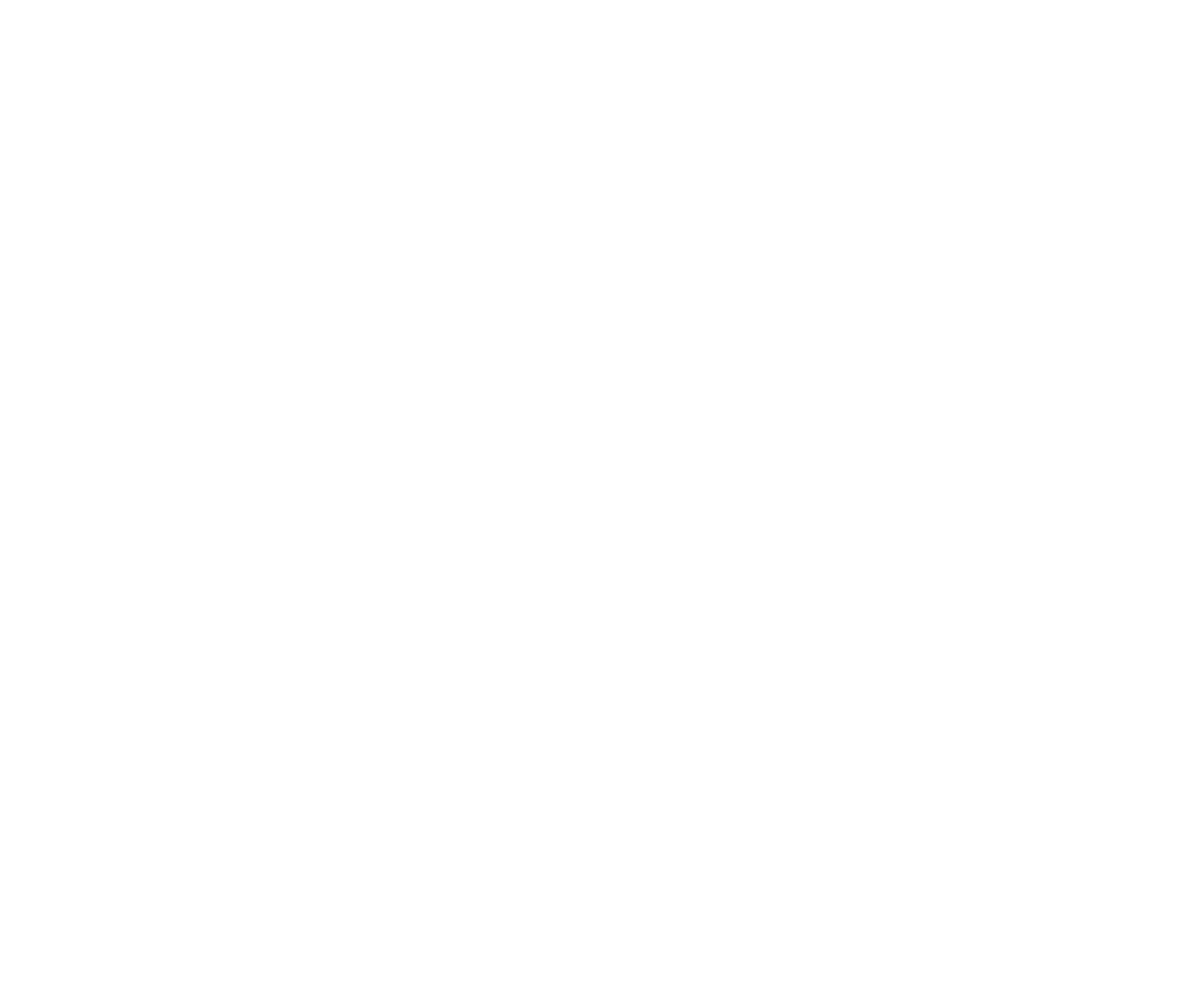
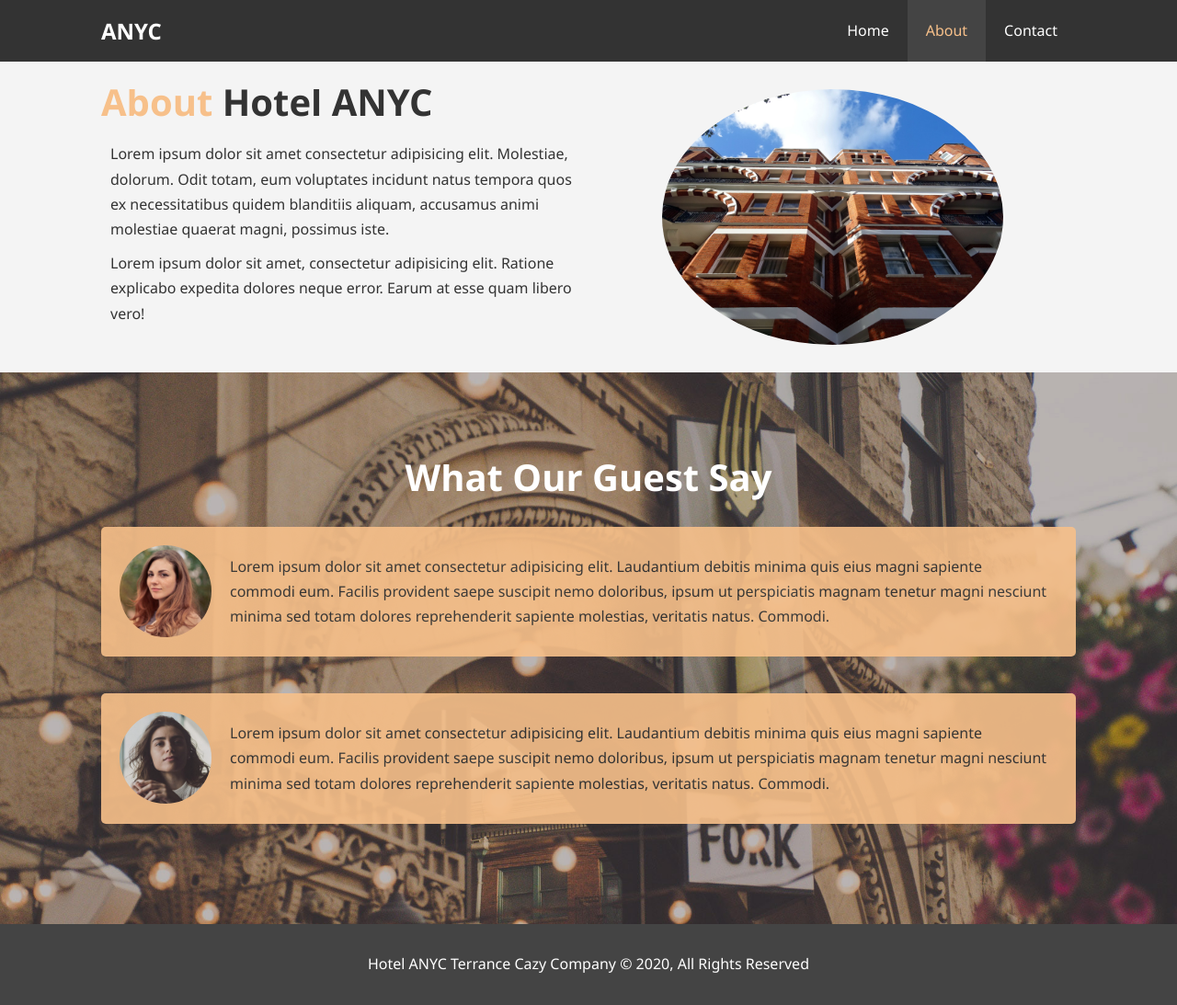
Before and after one commit to Codebrother1/Hotel_Website, a plain HTML site: page about.html in a window 1280 px wide. Shown: the whole page at 92% size. Before the commit the page ends 800 px from the top, so only its background shows below. Drawn offline with Linux system fonts and the light colour scheme.

Commit message:
build out the about page with style

```diff
--- a/about.html
+++ b/about.html
@@ -0,0 +1,91 @@
+<!DOCTYPE html>
+<html lang="en">
+  <head>
+    <meta charset="UTF-8" />
+    <meta name="viewport" content="width=device-width, initial-scale=1.0" />
+    <meta http-equiv="X-UA-Compatible" content="ie=edge" />
+    <meta
+      name="description"
+      content="Welcome to Terrance Cazy's most extraordinary hotles chain."
+    />
+    <meta name="keywords" content="hotels, luxury, Terrance Cazy, New York " />
+    <link rel="stylesheet" href="css/style.css" />
+
+    <title>Ace Hotel | About</title>
+  </head>
+  <body>
+    <header>
+      <nav id="navbar">
+        <div class="container">
+          <h1 class="logo"><a href="index.html">ANYC</a></h1>
+          <ul>
+            <li>
+              <a href="index.html">Home</a>
+            </li>
+            <li>
+              <a class="current" href="about.html">About</a>
+            </li>
+            <li>
+              <a href="contact.html">Contact</a>
+            </li>
+          </ul>
+        </div>
+      </nav>
+    </header>
+    <section id="about-info" class="bg-light  py-3">
+      <div class="container">
+        <div class="info-left">
+          <h1 class="l-heading">
+            <span class="text-primary">About</span> Hotel ANYC
+          </h1>
+          <p>
+            Lorem ipsum dolor sit amet consectetur adipisicing elit. Molestiae,
+            dolorum. Odit totam, eum voluptates incidunt natus tempora quos ex
+            necessitatibus quidem blanditiis aliquam, accusamus animi molestiae
+            quaerat magni, possimus iste.
+          </p>
+          <p>
+            Lorem ipsum dolor sit amet, consectetur adipisicing elit. Ratione
+            explicabo expedita dolores neque error. Earum at esse quam libero
+            vero!
+          </p>
+        </div>
+        <div class="info-right">
+          <img src="./img/photo-2.jpg" alt="hotel" />
+        </div>
+      </div>
+    </section>
+    <div class="clr"></div>
+
+    <section id="testimonials" class="py-3">
+      <div class="container">
+        <h2 class="l-heading">What Our Guest Say</h2>
+        <div class="testimonial bg-primary">
+          <img src="./img/person-1.jpg" alt="Kim" />
+          <p>
+            Lorem ipsum dolor sit amet consectetur adipisicing elit. Laudantium
+            debitis minima quis eius magni sapiente commodi eum. Facilis
+            provident saepe suscipit nemo doloribus, ipsum ut perspiciatis
+            magnam tenetur magni nesciunt minima sed totam dolores reprehenderit
+            sapiente molestias, veritatis natus. Commodi.
+          </p>
+        </div>
+
+        <div class="testimonial bg-primary">
+          <img src="./img/person-2.jpg" alt="Kelly" />
+          <p>
+            Lorem ipsum dolor sit amet consectetur adipisicing elit. Laudantium
+            debitis minima quis eius magni sapiente commodi eum. Facilis
+            provident saepe suscipit nemo doloribus, ipsum ut perspiciatis
+            magnam tenetur magni nesciunt minima sed totam dolores reprehenderit
+            sapiente molestias, veritatis natus. Commodi.
+          </p>
+        </div>
+      </div>
+    </section>
+
+    <footer id="main-footer">
+      <p>Hotel ANYC Terrance Cazy Company &copy; 2020, All Rights Reserved</p>
+    </footer>
+  </body>
+</html>
--- a/css/style.css
+++ b/css/style.css
@@ -81,6 +81,21 @@ p {
 
 .clr {
   clear: both;
+}
+
+.l-heading {
+  font-size: 40px;
+}
+
+/* Padding */
+.py-1 {
+  padding: 10px 0;
+}
+.py-2 {
+  padding: 20px 0;
+}
+.py-3 {
+  padding: 30px 0;
 }
 
 /*Navbar*/
@@ -182,6 +197,53 @@ p {
   margin-bottom: 10px;
 }
 
+/* About info */
+#about-info .info-right {
+  float: right;
+  width: 50%;
+  min-height: 100%;
+}
+
+#about-info .info-right img {
+  display: block;
+  margin: auto;
+  width: 70%;
+  border-radius: 50%;
+}
+
+#about-info .info-left {
+  float: left;
+  width: 50%;
+  min-height: 100%;
+}
+
+/* Testimonials */
+#testimonials {
+  height: 600px;
+  background: url("../img/test-bg.jpg") no-repeat center center/cover;
+  padding-top: 100px;
+}
+
+#testimonials h2 {
+  color: #fff;
+  text-align: center;
+  padding-bottom: 40px;
+}
+
+#testimonials .testimonial {
+  padding: 20px;
+  margin-bottom: 40px;
+  border-radius: 5px;
+  opacity: 0.9;
+}
+
+#testimonials .testimonial img {
+  width: 100px;
+  float: left;
+  margin-right: 20px;
+  border-radius: 50%;
+}
+
 /* Footer */
 #main-footer {
   text-align: center;
```
